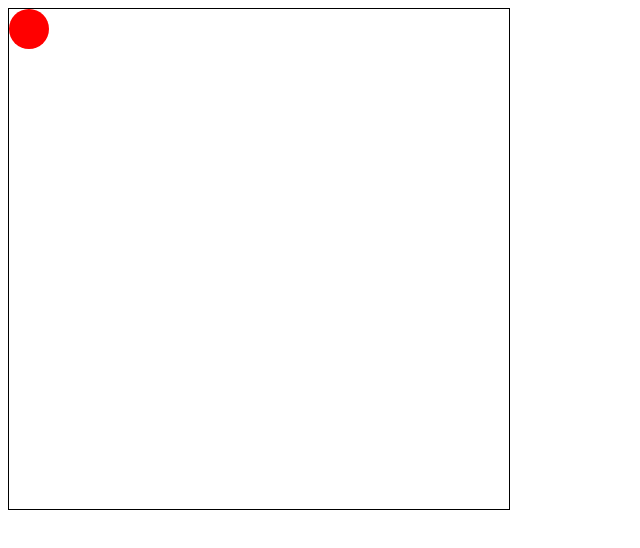
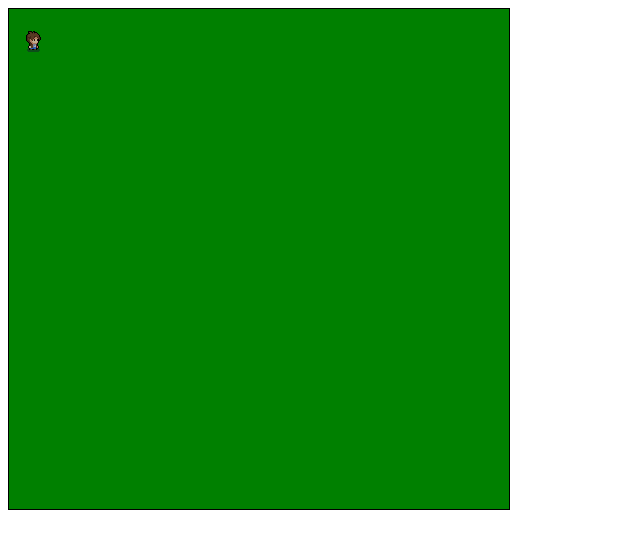
Before and after one commit to Iazzetta/2d-game-javascript, a plain HTML site: page index.html in a window 1280 px wide. Shown: the whole page, without its empty margins (0-640 px from the left). Drawn offline with Linux system fonts and the light colour scheme.

Commit message:
criando sprite controller para gerenciar as sprites do player. gerando animacao baseada nos frames (idle, run e attack). criando eventos de ataque.

```diff
--- a/css/game.css
+++ b/css/game.css
@@ -1,3 +1,4 @@
 canvas {
     border: 1px solid black;
+    background-color: green;
 }
--- a/index.html
+++ b/index.html
@@ -11,6 +11,7 @@
 
     <canvas id="game" width="500px" height="500px"></canvas>
 
+    <script src="js/sprite.js"></script>
     <script src="js/player.js"></script>
     <script src="js/game.js"></script>
     <script src="js/main.js"></script>
--- a/js/player.js
+++ b/js/player.js
@@ -2,34 +2,54 @@ class Player {
     constructor() {
         this.x = 0
         this.y = 0
-        this.step = 5
-        this.size = 20
+        this.step = 2
+        this.size = 50
         this.keyboard = {left: false, right: false, up: false, down: false}
+        this.attacking = false
 
+        this.spriteController = new SpriteController({
+            url: 'assets/player/player.png',
+            framesX: { idle: 0, run: 5, attack: 3 },
+            framesY: { idle: 0, run: 1, attack: 2 },
+        })
         this.events()
     }
 
     draw(engine) {
         engine.ctx.beginPath()
-        engine.ctx.arc(this.x, this.y, this.size, 0, 2 * Math.PI, false)
-        engine.ctx.fillStyle = 'red'
-        engine.ctx.fill()
+        this.spriteController.draw(engine, this)
     }
 
     update(engine) {
 
-        if (this.x <= 0) this.x = this.size
+        // basic wall collision
+        if (this.x <= 0) this.x = 0
         if ((this.x + this.size) >= engine.canvas.width)
             this.x = engine.canvas.width - this.size
 
-        if (this.y <= 0) this.y = this.size
+        if (this.y <= 0) this.y = 0
         if ((this.y + this.size) >= engine.canvas.height)
             this.y = engine.canvas.height - this.size
 
+        // player keyboard events
         if (this.keyboard.left) this.x -= this.step
         if (this.keyboard.right) this.x += this.step
         if (this.keyboard.up) this.y -= this.step
         if (this.keyboard.down) this.y += this.step
+
+        // player animation
+        if (!this.attacking) {
+            if (this.keyboard.left || this.keyboard.right ||
+                this.keyboard.up || this.keyboard.down) {
+                this.spriteController.animation = 'run'
+            }
+            else {
+                this.spriteController.animation = 'idle'
+                this.spriteController.col = 0
+            }
+        } else {
+            this.spriteController.animation = 'attack'
+        }
 
         this.draw(engine)
     }
@@ -37,6 +57,17 @@ class Player {
     events() {
         document.body.addEventListener('keypress', this.press.bind(this))
         document.body.addEventListener('keyup', this.release.bind(this))
+
+        document.body.addEventListener('mousedown', this.pressAttack.bind(this))
+        document.body.addEventListener('mouseup', this.releaseAttack.bind(this))
+
+    }
+
+    pressAttack(e) {
+        this.attacking = true
+    }
+    releaseAttack(e) {
+        this.attacking = false
     }
 
     press(e) {
--- /dev/null
+++ b/js/sprite.js
@@ -0,0 +1,44 @@
+class SpriteController {
+    constructor(config) {
+        this.url = config.url
+        this.framesX = config.framesX
+        this.framesY = config.framesY
+
+        this.animation = 'idle'
+        this.frameWidth = 47
+        this.frameHeight = 50
+        this.col = this.framesX[this.animation]
+        this.row = this.framesY[this.animation]
+
+        this.image = new Image()
+
+        this.load()
+    }
+
+    async load() {
+        await new Promise(r => this.image.onload = r, this.image.src = this.url)
+        this.loop()
+    }
+
+    loop() {
+        setInterval(() => {
+            if (this.col == this.framesX[this.animation]) this.col = 0
+            else this.col++
+            this.row = this.framesY[this.animation]
+        }, 100)
+    }
+
+    draw(engine, entity) {
+        engine.ctx.drawImage(
+            this.image,
+            this.col * this.frameWidth,
+            this.row * this.frameHeight,
+            this.frameWidth,
+            this.frameHeight,
+            entity.x,
+            entity.y,
+            this.frameWidth,
+            this.frameHeight
+        )
+    }
+}
```
Also changed, not shown: assets/player/player.png (added), 1 other file.
